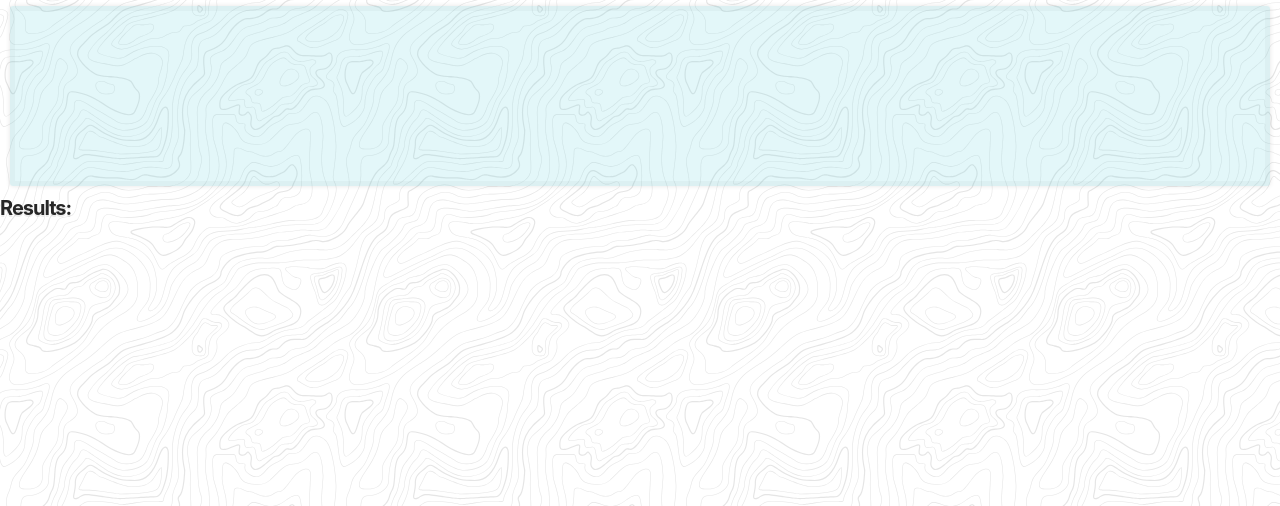
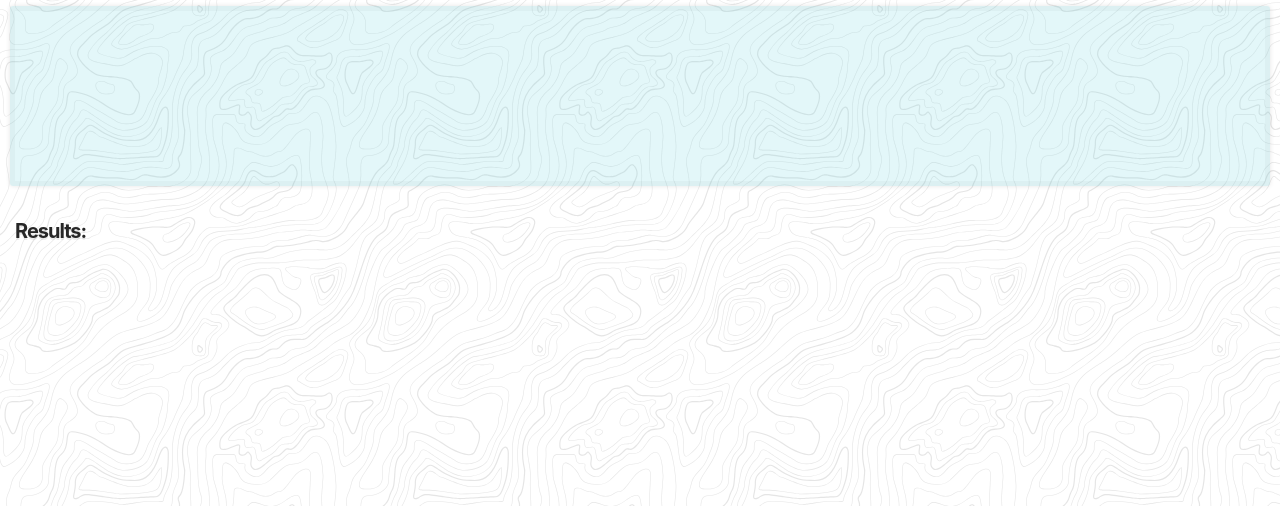
Before and after one commit to e-spatula/CITS3403-Project, a Flask app: page /poll/results/1 in a window 1280 px wide. Shown: the part 195-701 px from the top of the page. Run offline with Flask 2, Linux system fonts and the light colour scheme; a user stored in the database is signed in; tables that the repository leaves empty hold one stand-in row (values such as "Sample post"); some libraries are stand-ins or nearby versions.

Commit message:
slight changes

```diff
--- a/app/static/style/poll.css
+++ b/app/static/style/poll.css
@@ -223,3 +223,8 @@
   text-shadow: 0 0 2px palegoldenrod;
   font-size: 14pt;
 }
+
+#results {
+  padding: 15px;
+  line-height: 2;
+}
--- a/app/templates/results.html
+++ b/app/templates/results.html
@@ -18,8 +18,9 @@
             </div>
         </div>
     </div>
-    <h1>Results: </h1>
+
     <div id = "results">
+        <h1>Results: </h1>
 
     </div>
 
```
Also changed, not shown: app.db.
